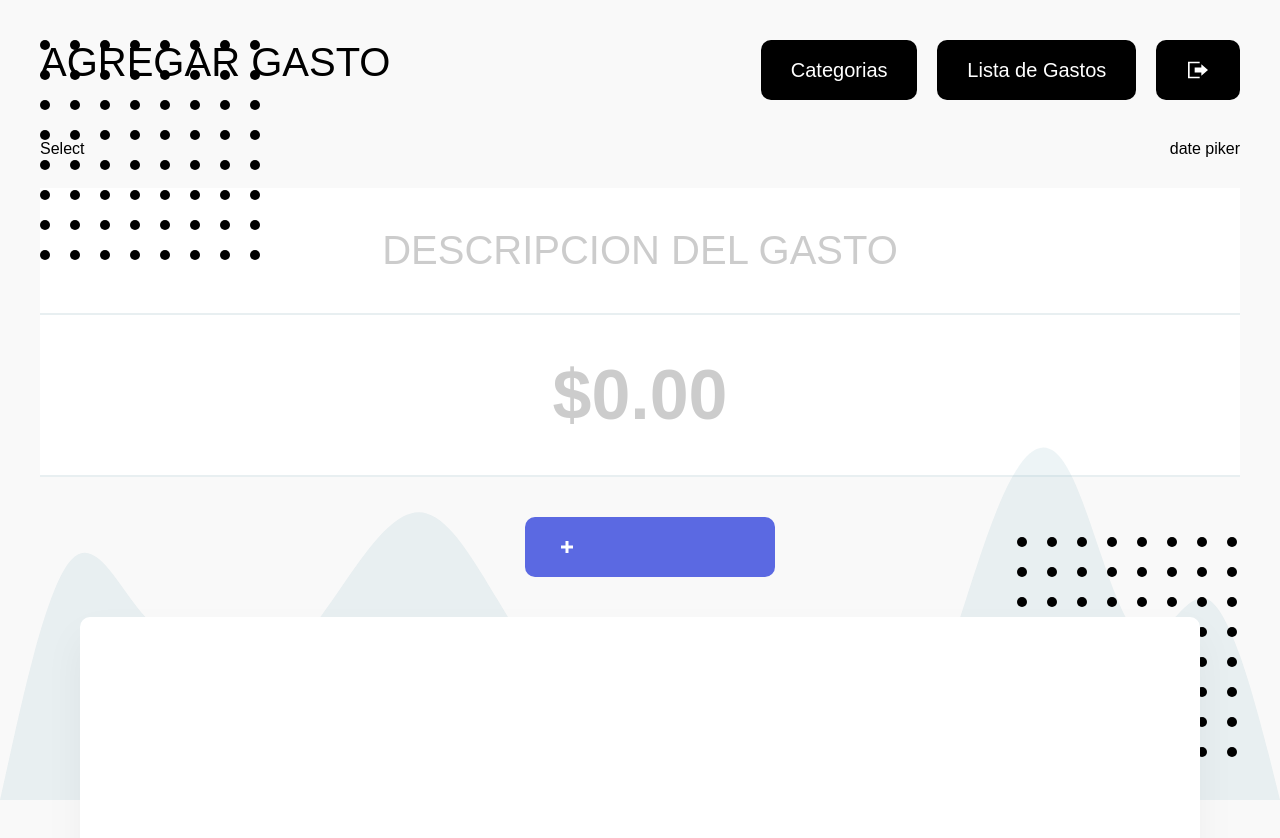
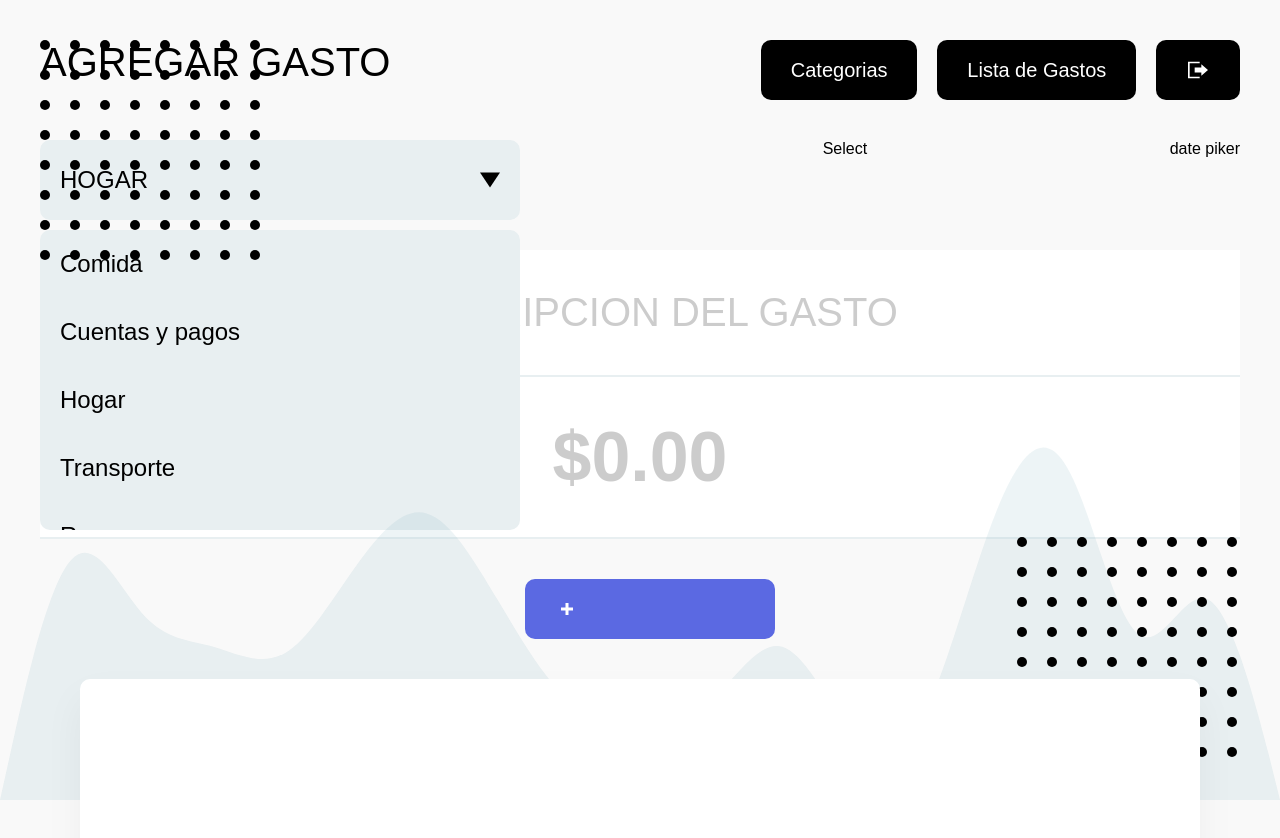
Before and after one commit to Mariangel86/Lista_gastos, a React (Create React App) app: page / in a window 1280 px wide. Shown: the top 838 px of the page. Built offline with nearby package versions, Linux system fonts and the light colour scheme; no server answers; what webfontloader would draw is missing.

Commit message:
changes of monday

```diff
--- a/src/componentes/FormularioGasto.js
+++ b/src/componentes/FormularioGasto.js
@@ -2,6 +2,7 @@ import React, {useState} from "react";
 import Boton from "../elementos/Boton";
 import {ContenedorBoton, InputGrande, Input, Formulario, ContenedorFiltros } from '../elementos/ElementosDeFormulario';
 import {ReactComponent as IconoPlus} from '../imagenes/plus.svg';
+import SelectCategorias from "./SelectCategorias";
 
 const FormularioGasto=()=>{
     const [inputDescripcion, cambiarInputDescripcion]=useState('');
@@ -17,6 +18,7 @@ const FormularioGasto=()=>{
     return (
         <Formulario>
             <ContenedorFiltros>
+                <SelectCategorias/>
                 <p>Select</p>
                 <p>date piker</p>
             </ContenedorFiltros>
--- /dev/null
+++ b/src/componentes/SelectCategorias.js
@@ -0,0 +1,85 @@
+import React, {useState} from "react";
+import styled from "styled-components";
+import theme from "../elementos/theme";
+import {ReactComponent as IconoDown} from '../imagenes/down.svg';
+
+const SelectCategorias=()=>{
+    const [mostrarSelect, cambiarMostrarSelect]= useState(false);
+    const categorias = [
+        {id: 'comida', texto: 'Comida'},
+        {id: 'cuentas y pagos', texto: 'Cuentas y pagos'},
+        {id: 'hogar', texto: 'Hogar'},
+        {id: 'transporte', texto: 'Transporte'},
+        {id: 'ropa', texto: 'Ropa'},
+        {id: 'salud e higiene', texto: 'Salud e Higiene'},
+        {id: 'compras', texto: 'Compras'},
+        {id: 'diversion', texto: 'Diversion'}
+    ];
+    return (
+        <ContenedorSelect onClick={()=>cambiarMostrarSelect (!mostrarSelect)}>
+         <OpcionSeleccionada>
+            Hogar <IconoDown/>
+            </OpcionSeleccionada>
+            <Opciones>
+            {categorias.map((categoria)=>{
+               return <Opcion key={categoria.id}>{categoria.texto}</Opcion>
+            })}
+            </Opciones>
+        </ContenedorSelect>
+    );
+}
+const ContenedorSelect = styled.div`
+    background: ${theme.grisClaro};
+    cursor: pointer;
+    border-radius: 0.625rem; /* 10px */
+    position: relative;
+    height: 5rem; /* 80px */
+    width: 40%;
+    padding: 0px 1.25rem; /* 20px */
+    font-size: 1.5rem; /* 24px */
+    text-align: center;
+    display: flex;
+    align-items: center;
+    transition: .5s ease all;
+    &:hover {
+        background: ${theme.grisClaro2};
+    }
+`;
+
+const OpcionSeleccionada = styled.div`
+    width: 100%;
+    text-transform: uppercase;
+    display: flex;
+    align-items: center;
+    justify-content: space-between;
+    svg {
+        width: 1.25rem; /* 20px */
+        height: auto;
+        margin-left: 1.25rem; /* 20px */
+    }
+`;
+
+const Opciones = styled.div`
+    background: ${theme.grisClaro};
+    position: absolute;
+    top: 5.62rem; /* 90px */
+    left: 0;
+    width: 100%;
+    border-radius: 0.625rem; /* 10px */
+    max-height: 18.75rem; /* 300px */
+    overflow-y: auto;
+`;
+
+const Opcion = styled.div`
+    padding: 1.25rem; /* 20px */
+    display: flex;
+    svg {
+        width: 28px;
+        height: auto;
+        margin-right: 1.25rem; /* 20px */
+    }
+    &:hover {
+        background: ${theme.grisClaro2};
+    }
+`;
+export default SelectCategorias;
```
